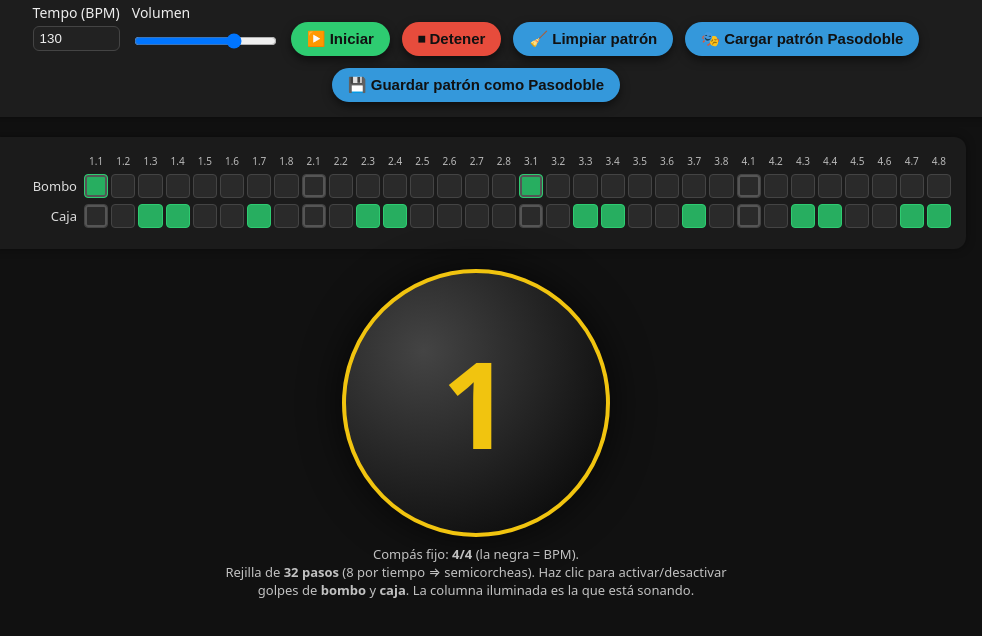
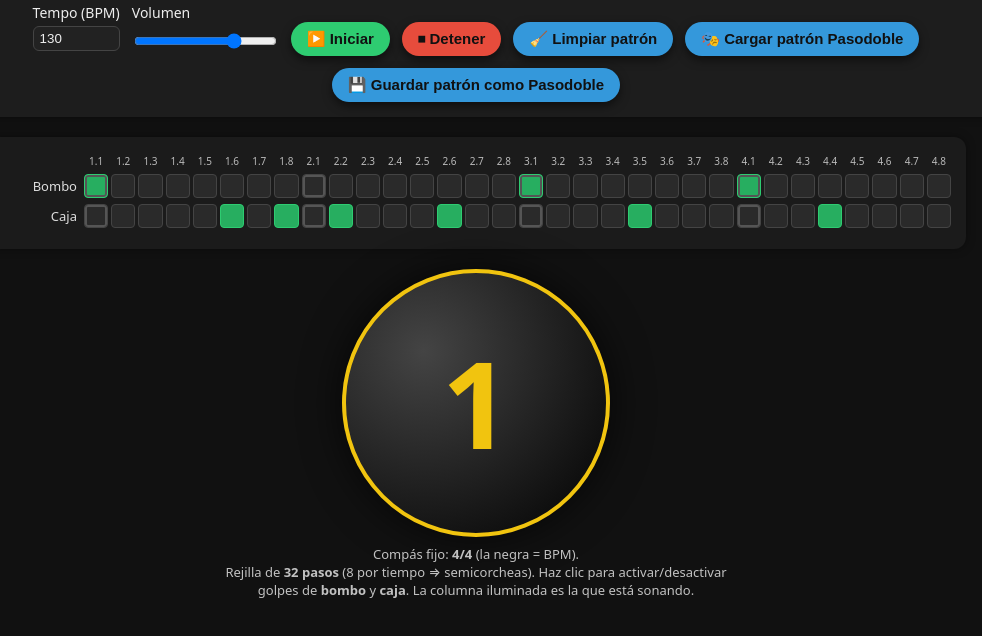
Before and after one commit to paconortes/Metronomo-Chirigota, a plain HTML site: page index.html in a window 1280 px wide. Shown: the part 114-750 px from the top of the page, without its empty margins (164-1146 px from the left). Drawn offline with Linux system fonts and the light colour scheme.

Commit message:
Add files via upload

```diff
--- a/index.html
+++ b/index.html
@@ -487,27 +487,22 @@
       // Bombo en 1 y 3 (pasos 0 y 16)
       patternKick[0] = true;
       patternKick[16] = true;
+      patternKick[24] = true;
 
       // Caja: pequeños redobles en torno al 1 y al 3, y cierre al final
       // Beat 1 (pasos 0-7)
-      patternSnare[2] = true;
-      patternSnare[3] = true;
-      patternSnare[6] = true;
+      patternSnare[5] = true;
+      patternSnare[7] = true;
 
       // Beat 2 (8-15)
-      patternSnare[10] = true;
-      patternSnare[11] = true;
+      patternSnare[9] = true;
+      patternSnare[13] = true;
 
       // Beat 3 (16-23)
-      patternSnare[18] = true;
-      patternSnare[19] = true;
-      patternSnare[22] = true;
+      patternSnare[20] = true;
 
       // Beat 4 (24-31)
-      patternSnare[26] = true;
       patternSnare[27] = true;
-      patternSnare[30] = true;
-      patternSnare[31] = true;
 
       refreshGridFromPattern();
     }
```
